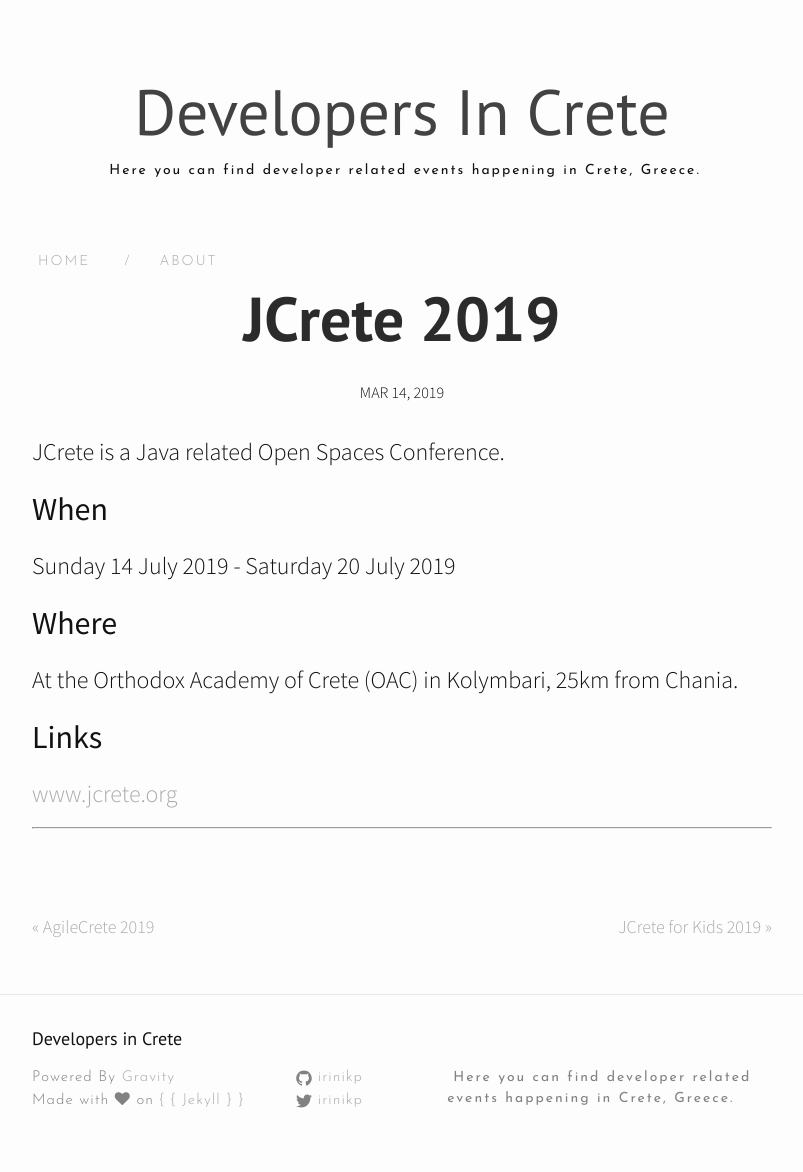
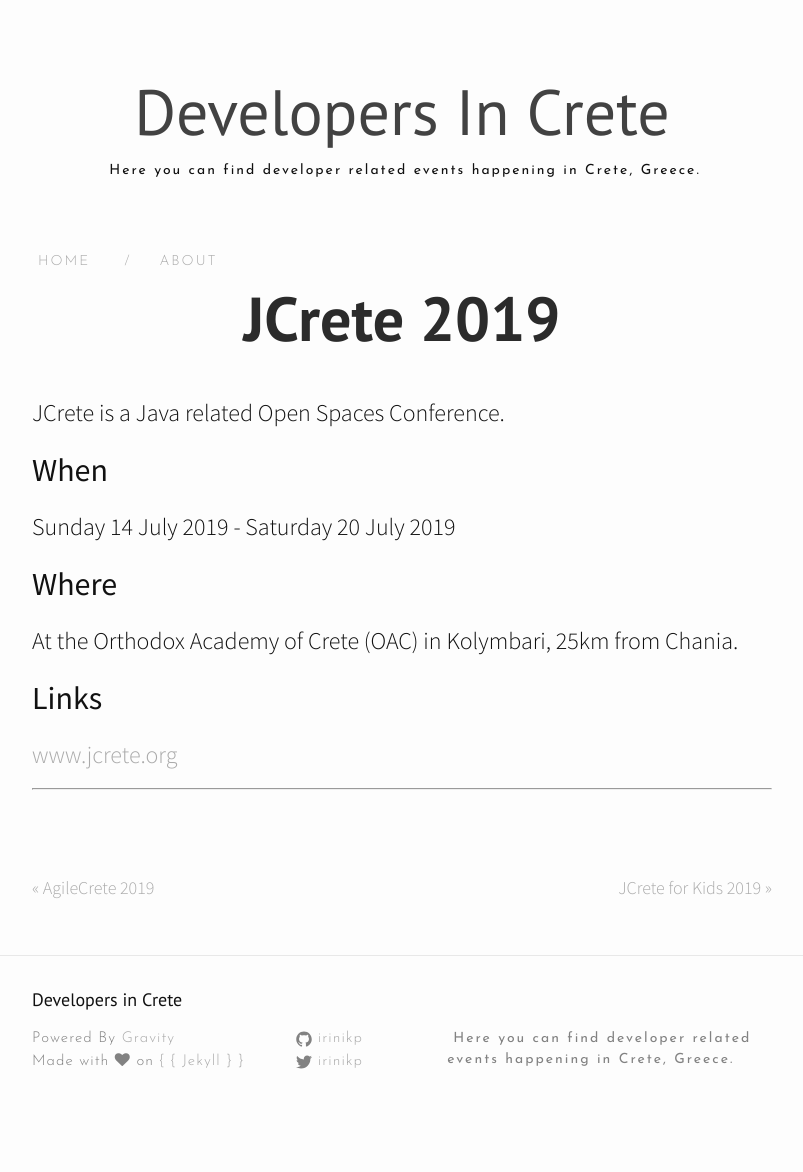
Before and after one commit to irinikp/cretan-dev, a Jekyll site: the page built from _posts/2019-03-14-jcrete.markdown, in a window 1280 px wide. Shown: the whole page, without its empty margins (238-1041 px from the left). Built offline with Jekyll 4.4.1, drawn with Linux system fonts in a browser that asks for light colours; nearby versions of some CDN libraries; after the commit the page ends 1133 px from its top, so only the background shows below that.

Commit message:
dont show date on posts

```diff
--- a/_layouts/archive.html
+++ b/_layouts/archive.html
@@ -10,8 +10,6 @@
 
 
 <div class="post postContent">
-  <div  class="postDate"><time datetime="{{ post.date | date_to_xmlschema }}" itemprop="datePublished">{{ post.date | date: "%b %-d, %Y" }}</time>
-  </div>
   <div class="postTag">
     {{post.tag}}
   </div>
--- a/_layouts/post.html
+++ b/_layouts/post.html
@@ -5,7 +5,7 @@
 
   <header class="post-header">
     <h1 class="post-title" itemprop="name headline"><a class="post-title-link"  href="{{page.url}}">{{ page.title }}</a></h1>
-  <center>  <p class="post-meta"><time datetime="{{ page.date | date_to_xmlschema }}" itemprop="datePublished">{{ page.date | date: "%b %-d, %Y" }}</time></p>
+  <center>
     {% if page.author %}
      <div class="">
        <center><p ><strong><span class="authorKeyword">Author</span><span class="small-site-title"> <h2 style="letter-spacing: 3px !important;
--- a/feed.xml
+++ b/feed.xml
@@ -8,14 +8,12 @@
     <description>{{ site.description | xml_escape }}</description>
     <link>{{ site.url }}{{ site.baseurl }}/</link>
     <atom:link href="{{ "/feed.xml" | prepend: site.baseurl | prepend: site.url }}" rel="self" type="application/rss+xml"/>
-    <pubDate>{{ site.time | date_to_rfc822 }}</pubDate>
     <lastBuildDate>{{ site.time | date_to_rfc822 }}</lastBuildDate>
     <generator>Jekyll v{{ jekyll.version }}</generator>
     {% for post in site.posts limit:10 %}
       <item>
         <title>{{ post.title | xml_escape }}</title>
         <description>{{ post.content | xml_escape }}</description>
-        <pubDate>{{ post.date | date_to_rfc822 }}</pubDate>
         <link>{{ post.url | prepend: site.baseurl | prepend: site.url }}</link>
         <guid isPermaLink="true">{{ post.url | prepend: site.baseurl | prepend: site.url }}</guid>
         {% for tag in post.tags %}
--- a/index.html
+++ b/index.html
@@ -7,8 +7,6 @@
 
   {% for post in paginator.posts%}
   <div class="post postContent">
-    <div  class="postDate"><time datetime="{{ post.date | date_to_xmlschema }}" itemprop="datePublished">{{ post.date | date: "%b %-d, %Y" }}</time>
-    </div>
     <div class="postTag">
       {{post.tag}}
     </div>
```
